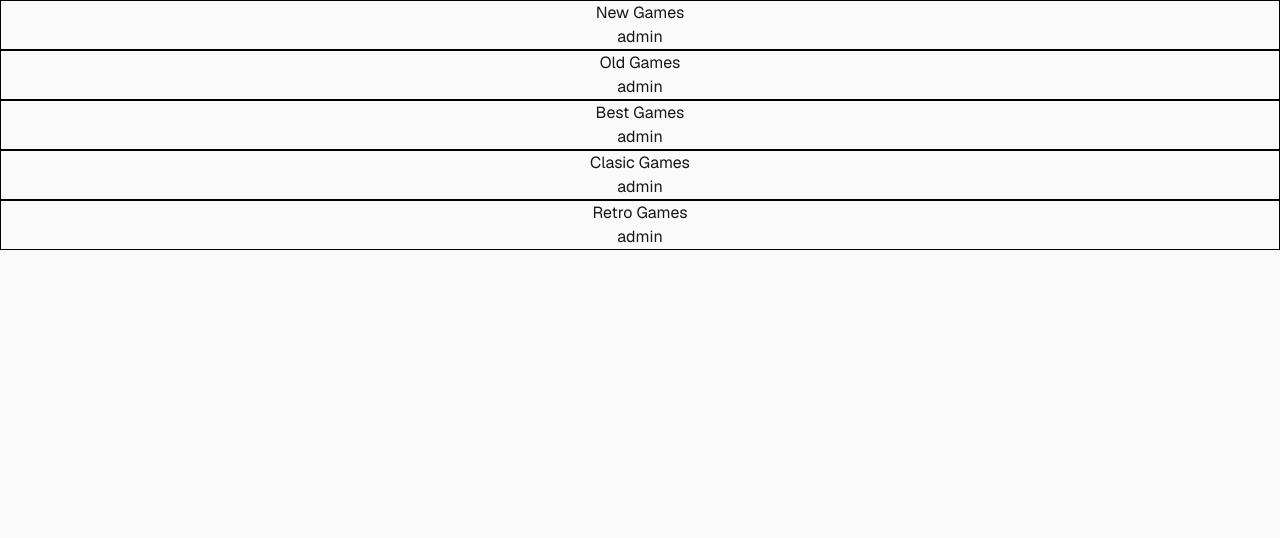
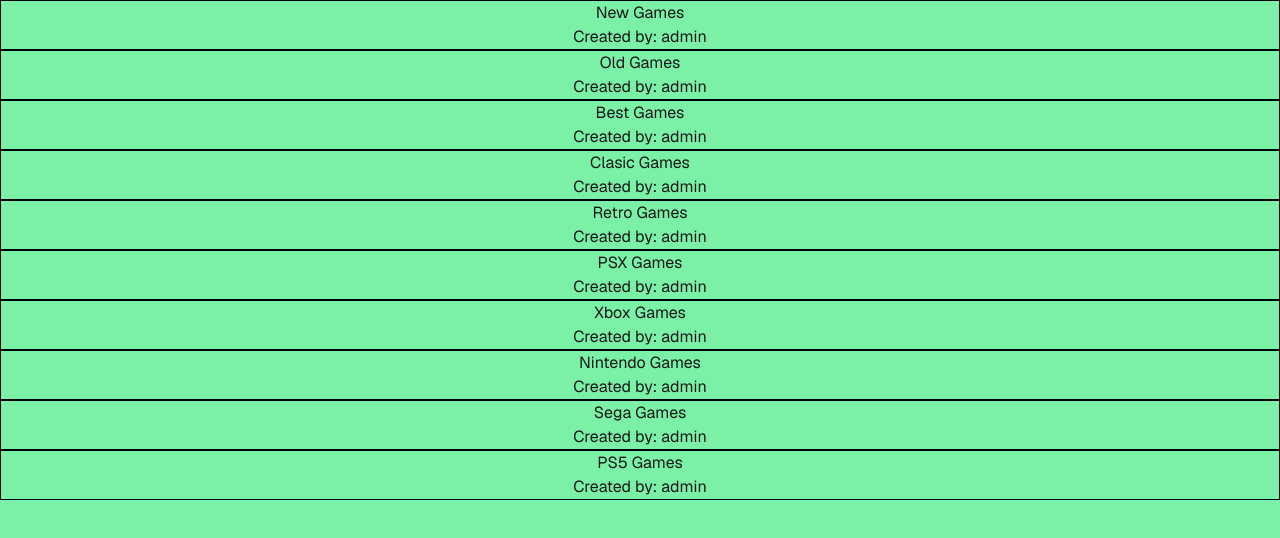
Before and after one commit to edinvnode/advanced-forum-app-nextjs, a Next.js app: page / in a window 1280 px wide. Shown: the top 538 px of the page. Built offline with nearby package versions, Linux system fonts and the light colour scheme.

Commit message:
Minor changes

```diff
--- a/app/page.tsx
+++ b/app/page.tsx
@@ -5,18 +5,23 @@
 export default function Home() {
   const data = [
     { id: 1, topicTitle: "New Games", topicAuthor: "admin" },
-    { id: 1, topicTitle: "Old Games", topicAuthor: "admin" },
-    { id: 1, topicTitle: "Best Games", topicAuthor: "admin" },
-    { id: 1, topicTitle: "Clasic Games", topicAuthor: "admin" },
-    { id: 1, topicTitle: "Retro Games", topicAuthor: "admin" },
+    { id: 2, topicTitle: "Old Games", topicAuthor: "admin" },
+    { id: 3, topicTitle: "Best Games", topicAuthor: "admin" },
+    { id: 4, topicTitle: "Clasic Games", topicAuthor: "admin" },
+    { id: 5, topicTitle: "Retro Games", topicAuthor: "admin" },
+    { id: 6, topicTitle: "PSX Games", topicAuthor: "admin" },
+    { id: 7, topicTitle: "Xbox Games", topicAuthor: "admin" },
+    { id: 8, topicTitle: "Nintendo Games", topicAuthor: "admin" },
+    { id: 9, topicTitle: "Sega Games", topicAuthor: "admin" },
+    { id: 10, topicTitle: "PS5 Games", topicAuthor: "admin" },
   ];
 
   return (
-    <div className="flex min-h-screen items-center  bg-zinc-50 font-sans dark:bg-black flex-col">
+    <div className="flex min-h-screen items-center  bg-green-300 font-sans dark:bg-black flex-col">
       {data.map((topic) => (
         <div className="flex flex-col w-screen text-center border border-black">
           <h2>{topic.topicTitle}</h2>
-          <span>{topic.topicAuthor}</span>
+          <span>Created by: {topic.topicAuthor}</span>
         </div>
       ))}
     </div>
```
Also changed, not shown: components/Header.tsx (added).
